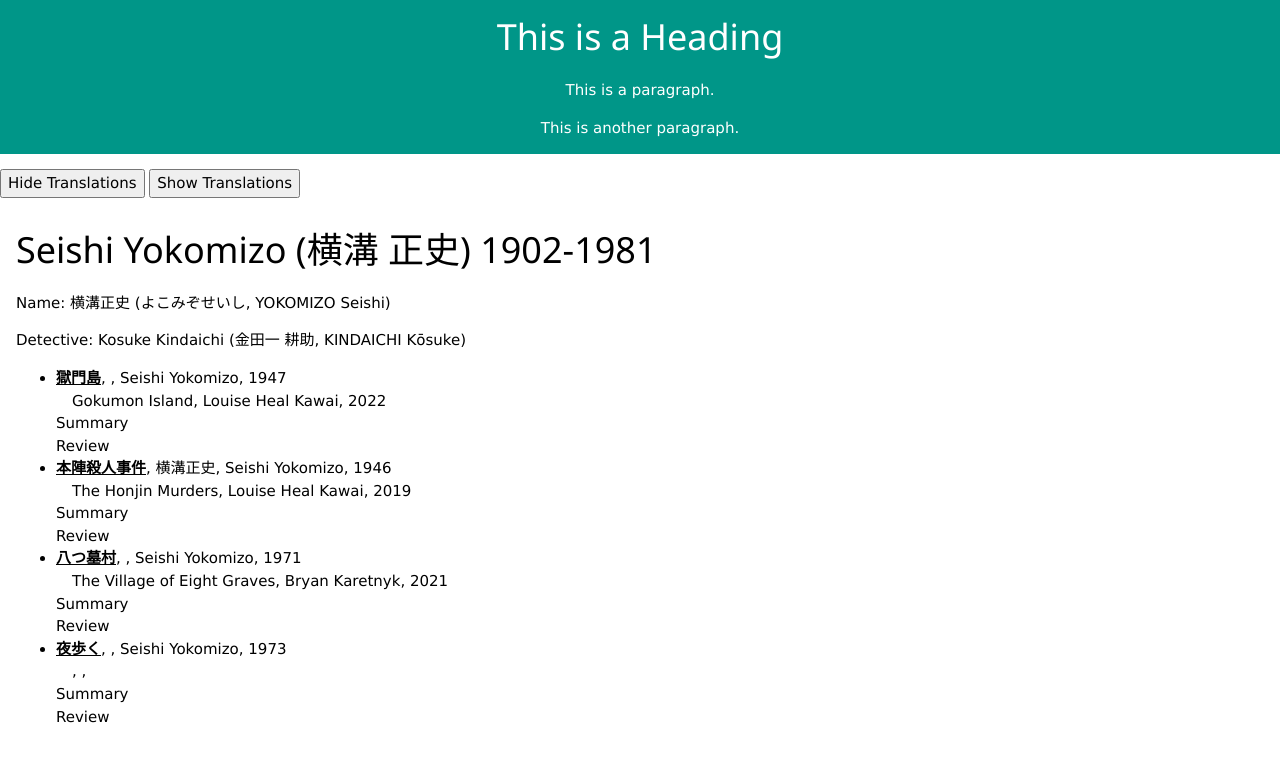
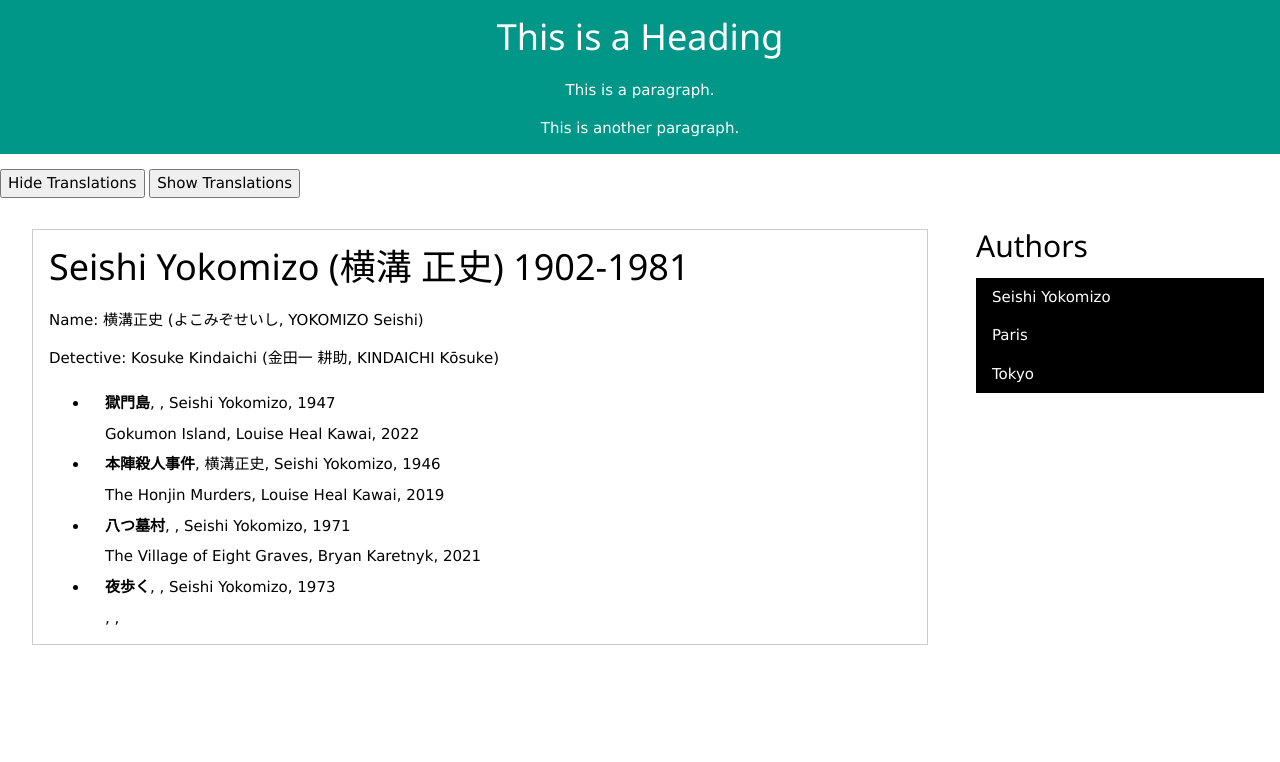
Before and after one commit to IdleTantei/idletantei.github.io, a Jekyll site: the page built from index.html, in a window 1280 px wide. Shown: the top 762 px of the page. Built offline with Jekyll 4.4.1, drawn with Linux system fonts in a browser that asks for light colours; comment, search, counter and statistics services are not loaded.

Commit message:
ajout accordeon et sidebar

```diff
--- a/index.html
+++ b/index.html
@@ -40,9 +40,11 @@
   <button onclick="w3.show('#translations')">Show Translations</button>
   </p>
 
+<div class="w3-row">
+  <div class="w3-container w3-threequarter">
 
 <!-- Seishi Yokomizo -->
-<article class="w3-container">
+<div class="w3-panel w3-margin w3-border w3-hover-border-black" id="yokomizo">
   <h1>Seishi Yokomizo (横溝 正史) 1902-1981</h1>
     <p>Name: 横溝正史 (よこみぞせいし, YOKOMIZO Seishi)</p>
     <p>Detective: Kosuke Kindaichi (金田一 耕助, KINDAICHI Kōsuke)</p>
@@ -51,23 +53,45 @@
         {% if page.layout == 'book' %}
         {% if page.authorEn == 'Seishi Yokomizo' %}
           <li>
-      <b><a href="{{page.url}}">{{page.titleKj}}</b></a>, {{page.authorKj}}, {{page.authorEn}}, {{page.year}}
+            <button onclick="Accordeon('{{page.titleKj}}')" class="w3-button w3-block w3-left-align">
+              <b>{{page.titleKj}}</b>, {{page.authorKj}}, {{page.authorEn}}, {{page.year}}
+            </button>
             <div id="translations" class="w3-container">
               {{page.translation}}, {{page.translator}}, {{page.yeartr}}
             </div>
-      <details>
-        <summary>Summary</summary>
-        <span>{{page.summary}}</span>
-      </details>
-      <details>
-        <summary>Review</summary>
-        <span>{{page.review}}</span>
-      </details>
+            <div id="{{page.titleKj}}" class="w3-container w3-hide">
+              {{page.summary}}, {{page.review}}
+            </div>
+
           </li>
             {% endif %}
             {% endif %}
             {% endfor %}
         </ul>
-</article>
+  </div>
+  <script>
+    function Accordeon(id) {
+      var x = document.getElementById(id);
+      if (x.className.indexOf("w3-show") == -1) {
+        x.className += " w3-show";
+      } else {
+        x.className = x.className.replace(" w3-show", "");
+      }
+    }
+    </script>
+</div>
+
+
+
+<!-- side bar -->
+  <div class="w3-container w3-quarter">
+    <h2>Authors</h2>
+      <div class="w3-bar-block w3-black">
+        <a href="#yokomizo" class="w3-bar-item w3-button">Seishi Yokomizo</a>
+        <a href="#" class="w3-bar-item w3-button">Paris</a>
+        <a href="#" class="w3-bar-item w3-button">Tokyo</a>
+      </div>
+  </div>
+</div>
 </body>
 </html>
```
Also changed, not shown: pages/gokumonto.md (+1 -1 lines), 1 other file. Lines whose indentation alone changed are shown as unchanged.
